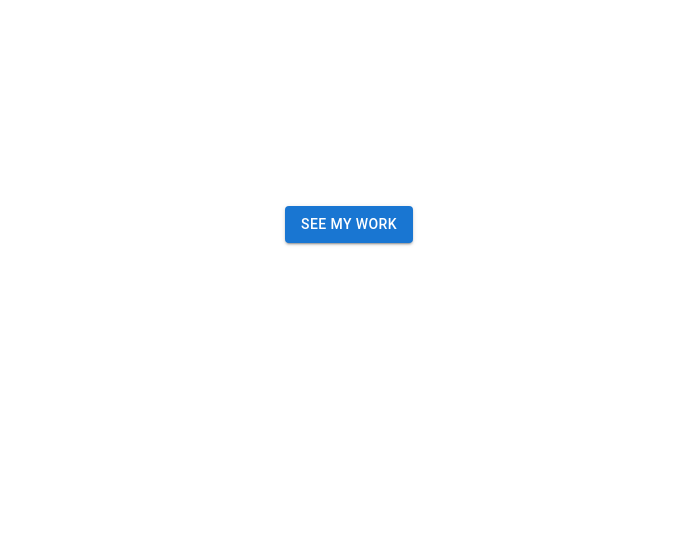
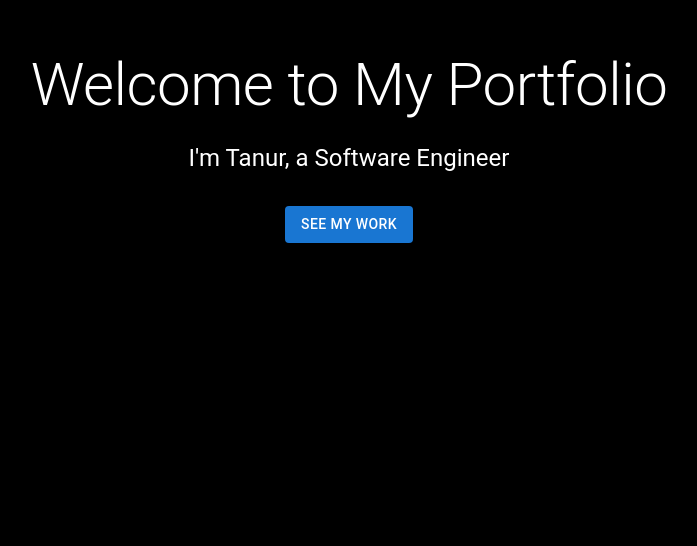
Before and after one commit to TanurDellal/portfolio, a React (Vite) app: page / in a window 1280 px wide. Shown: the part 254-800 px from the top of the page, without its empty margins (291-988 px from the left). Built offline with nearby package versions, Linux system fonts and the light colour scheme.

Commit message:
Update background color and Spline scene URL

```diff
--- a/src/App.css
+++ b/src/App.css
@@ -17,6 +17,7 @@ body {
 }
 
 body {
+  background-color: black;
   display: flex;
   flex-direction: column;
   justify-content: flex-start;
--- a/src/components/SplineCanvas.jsx
+++ b/src/components/SplineCanvas.jsx
@@ -16,7 +16,7 @@ const SplineCanvas = () => {
           left: 0,
         }}
       >
-        <Spline scene="https://prod.spline.design/WldTCk4WUUZcPLsr/scene.splinecode" />
+        <Spline scene="https://prod.spline.design/xXll2C6YWS6Ds-cd/scene.splinecode" />
       </Box>
     </Suspense>
   );
```
Also changed, not shown: 1 other file (tests, documents, lock files or other folders).
